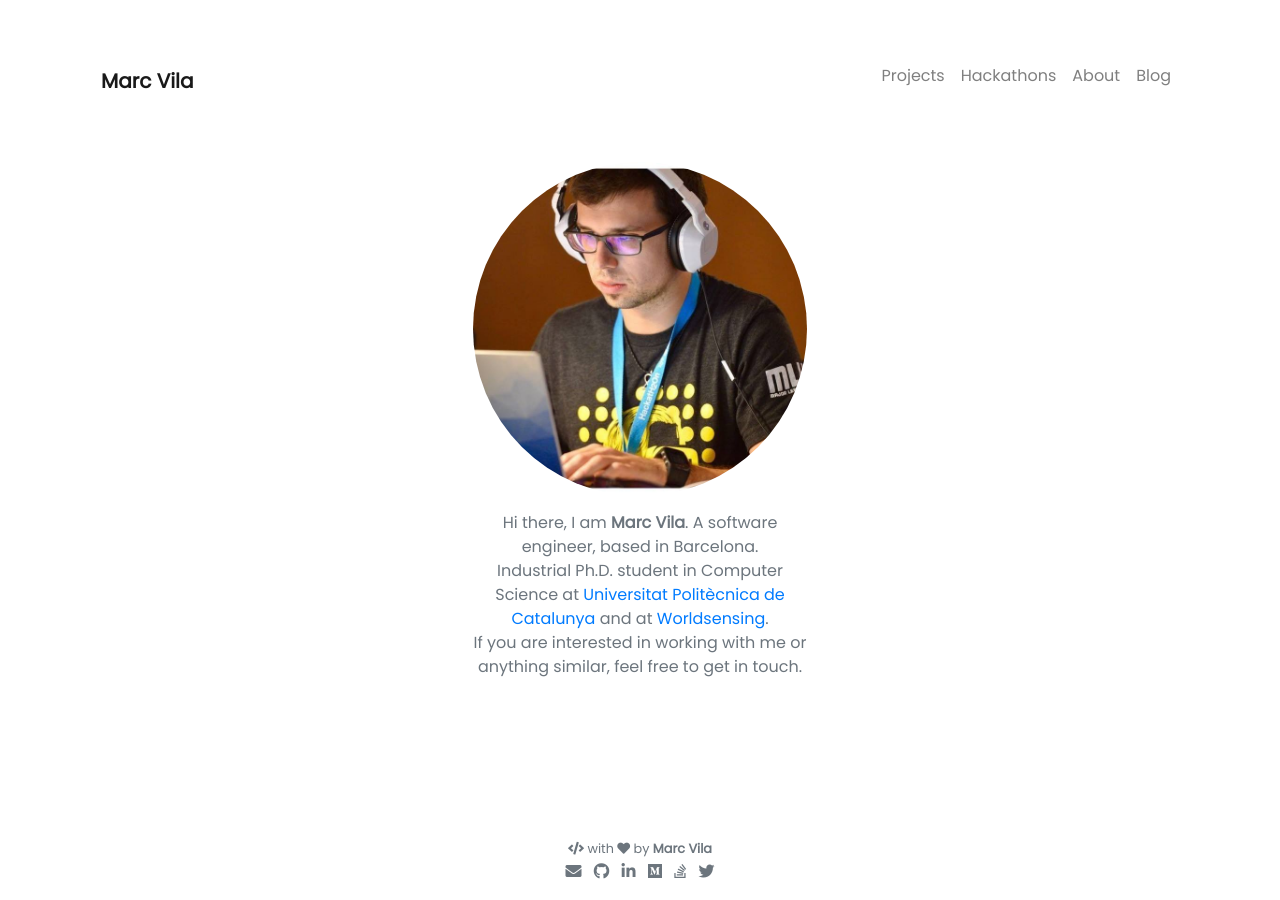
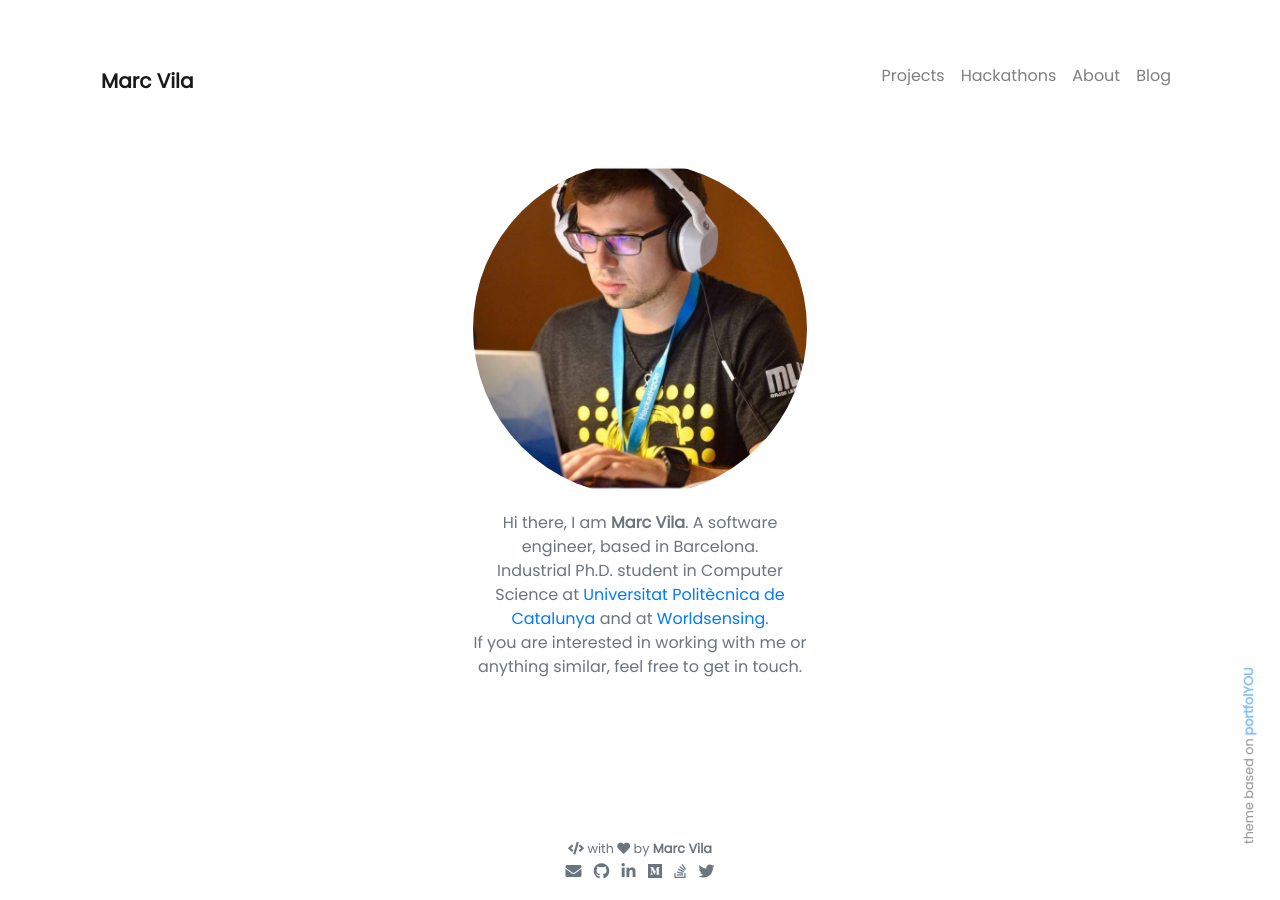
Before and after one commit to LaQuay/marcvila.me, a Jekyll site: the page built from pages/index.md, in a window 1280 px wide. Built offline with Jekyll 4.4.1, drawn with Linux system fonts in a browser that asks for light colours; nearby versions of some CDN libraries.

Commit message:
add attributtion

```diff
--- a/_includes/social.html
+++ b/_includes/social.html
@@ -17,4 +17,7 @@
 
   {% endfor %}
 
+</div><small id="attribution">
+  theme based on <a href="https://github.com/YoussefRaafatNasry/portfolYOU">portfolYOU</a>
+</small>
 </div>
```
